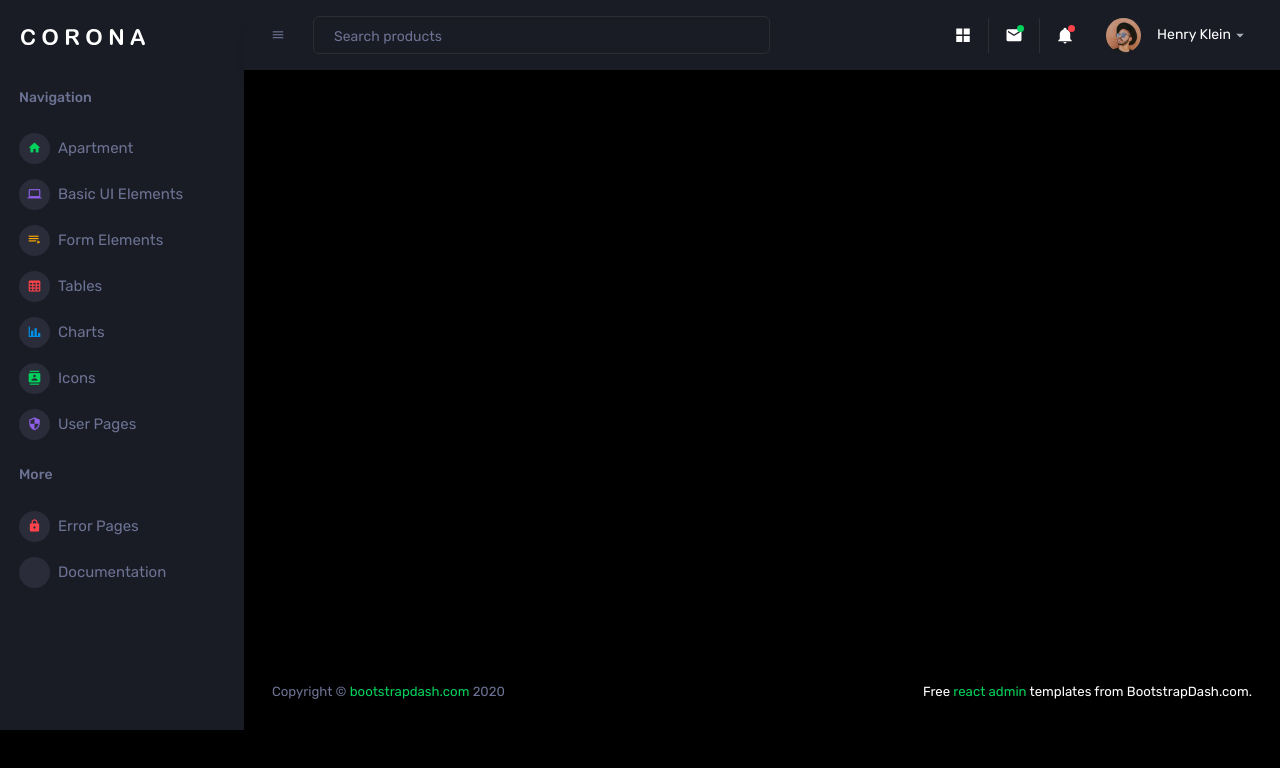
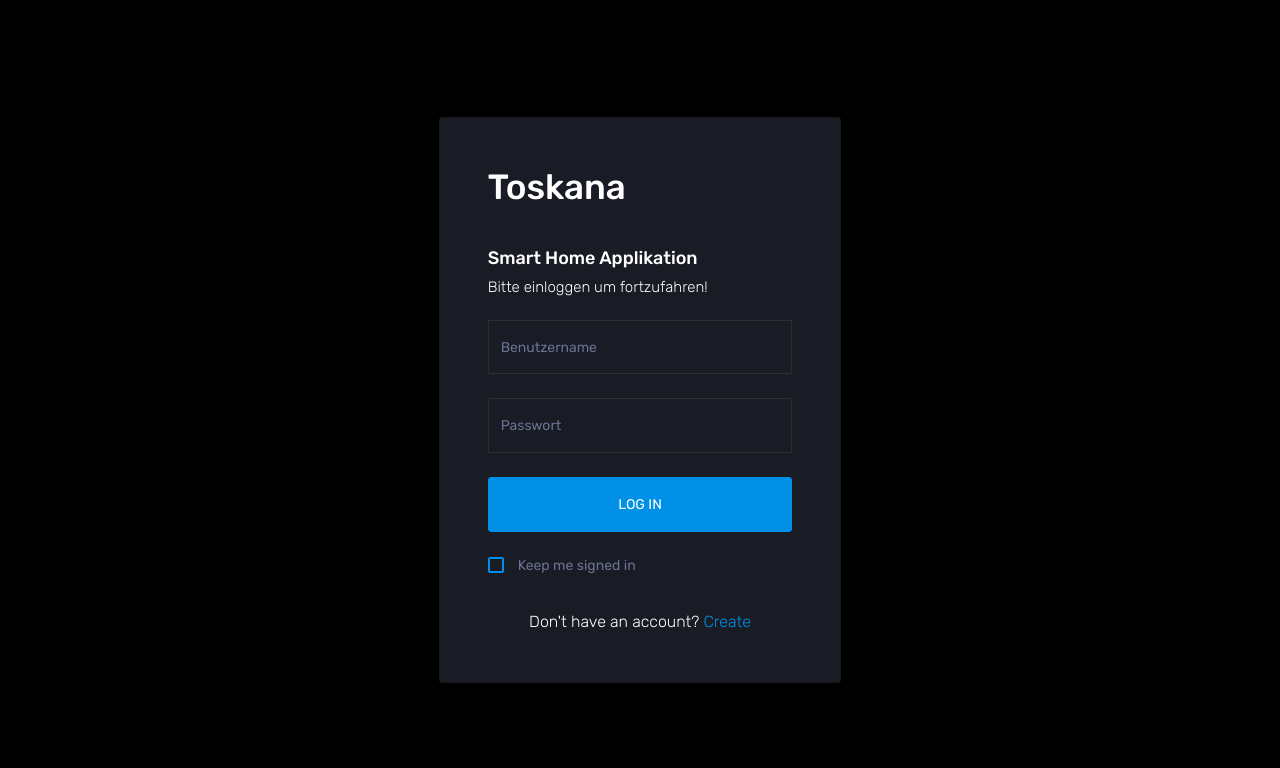
Before and after one commit to LucaWeissbeck/Toskana-Frontend, a React (Create React App) app: page / in a window 1280 px wide. Shown: the top 768 px of the page. Built offline with nearby package versions, Linux system fonts and the light colour scheme; no server answers.

Commit message:
Fixed Default Route

```diff
--- a/src/app/App.js
+++ b/src/app/App.js
@@ -44,7 +44,7 @@ class App extends Component {
 
   onRouteChanged() {
     window.scrollTo(0, 0);
-    const fullPageLayoutRoutes = ['/login', '/user-pages/login-2'];
+    const fullPageLayoutRoutes = ['/login', '/user-pages/login-2', "/"];
     for ( let i = 0; i < fullPageLayoutRoutes.length; i++ ) {
       if (this.props.location.pathname === fullPageLayoutRoutes[i]) {
         this.setState({
--- a/src/app/AppRoutes.js
+++ b/src/app/AppRoutes.js
@@ -20,7 +20,7 @@ export default function AppRoutes(){
       <Suspense fallback={<Spinner/>}>
           <BrowserRouter>
               <Switch>
-                     <Route exact path="/login" component={Login} />
+                     <Route exact path="/" component={() => <Login ctx={ctx}/>} />
                      {ctx ? (<Route exact path="/dashboard" component={Dashboard} />) : null}
               </Switch>
           </BrowserRouter>
--- a/src/app/user-pages/Login.js
+++ b/src/app/user-pages/Login.js
@@ -15,6 +15,12 @@ export class Login extends Component {
     this.setPassword = this.setPassword.bind(this);
     this.login = this.login.bind(this);
     this.getUser = this.getUser.bind(this);
+  }
+
+  componentDidMount() {
+    if (this.props.ctx){
+      window.location.href = "/dashboard";
+    }
   }
 
   setUsername(event){
```
